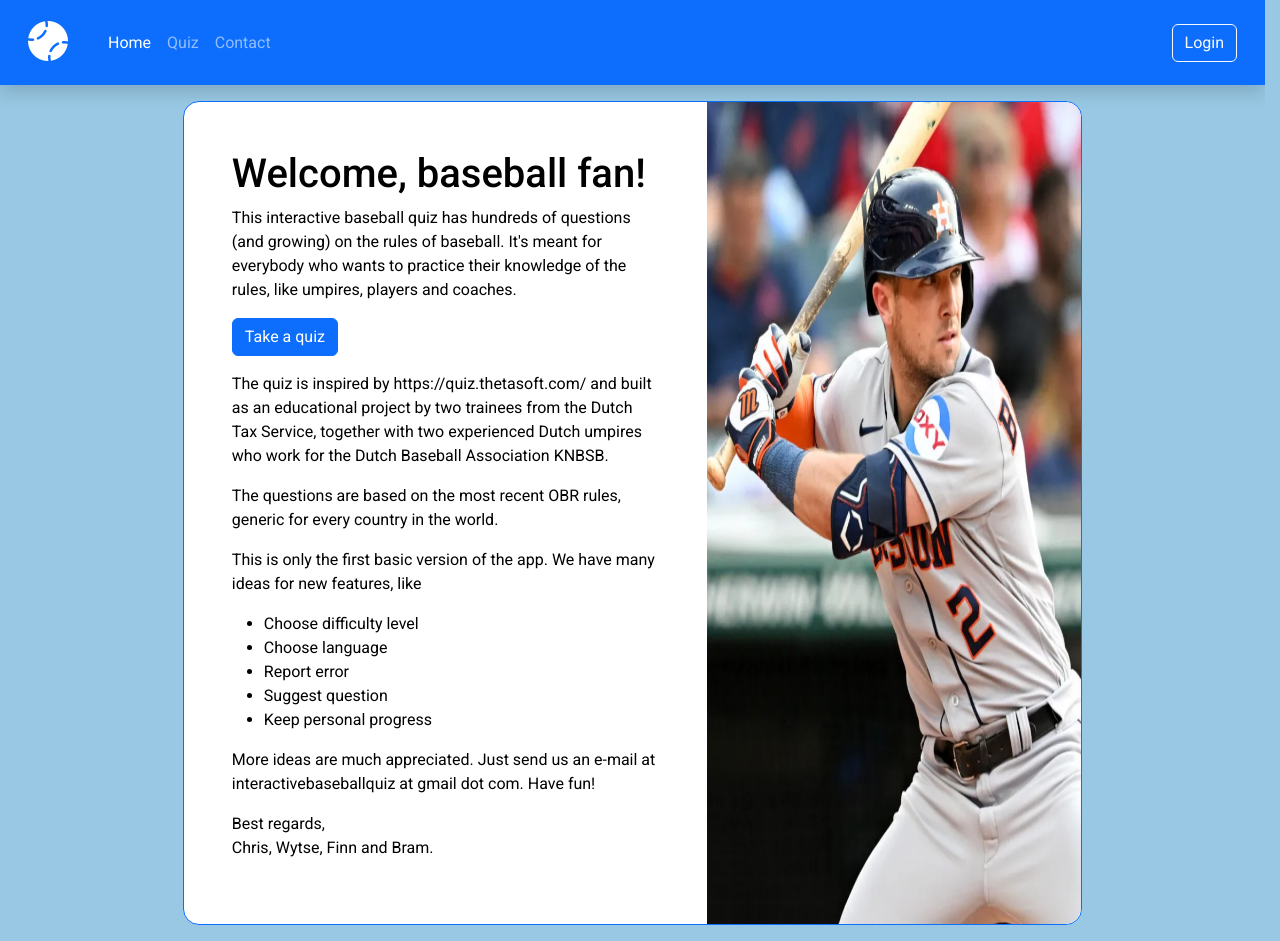
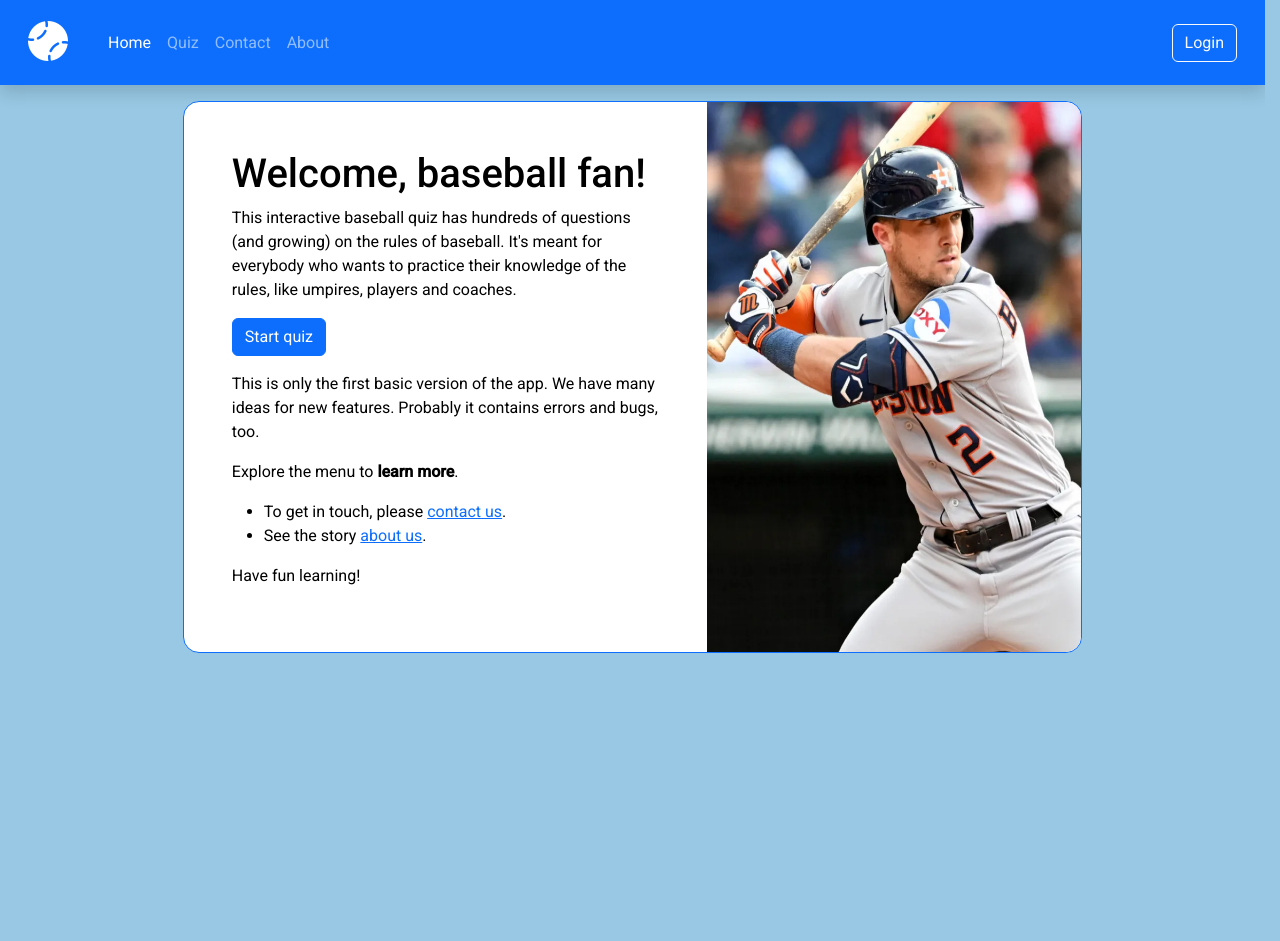
Before and after one commit to umpirequiz/umpire-quiz-frontend, an Angular app: page /home in a window 1280 px wide. After the commit the page ends 800 px from the top, so only its background shows below. Built offline with nearby package versions, Linux system fonts and the light colour scheme.

Commit message:
About added.

```diff
--- a/src/app/app.routes.ts
+++ b/src/app/app.routes.ts
@@ -10,12 +10,14 @@ import {QuestionComponent} from "./components/admin/question/question.component"
 import {authGuard} from "./guards/auth.guard";
 import {AdminComponent} from "./components/admin/admin.component";
 import {ContactComponent} from "./components/contact/contact.component";
+import {AboutComponent} from "./components/about/about.component";
 
 export const routes: Routes = [
   {path: 'home', component: HomeComponent},
   {path: 'login', component: LoginComponent},
   {path: 'register', component: RegisterComponent},
   {path: 'contact', component: ContactComponent},
+  {path: 'about', component: AboutComponent},
   {
     path: 'quiz', component: QuizComponent,
     children: [
--- /dev/null
+++ b/src/app/components/about/about.component.html
@@ -0,0 +1,43 @@
+<div class="container-fluid">
+  <div class="row d-flex justify-content-center align-items-center h-100">
+    <div class="col col-xl-10">
+      <div class="card border-primary" style="border-radius: 1rem;">
+        <div class="row g-0">
+          <div class="col-md-6 col-lg-7 d-flex align-items-center">
+            <div class="card-body p-4 p-lg-5 text-black">
+              <h2>About us</h2>
+              <p>
+                This app is inspired by https://quiz.thetasoft.com/ and built as an educational project by two trainees
+                from the Dutch Tax Service, together with two experienced Dutch umpires who work for the Dutch Baseball
+                Association KNBSB.
+              </p>
+              <p>
+                The questions are based on the most recent OBR rules, generic for every country in the world.
+              </p>
+              <p>
+                This is only the first basic version of the app. We have many ideas for new features, like
+              </p>
+              <ul>
+                <li>Choose difficulty level</li>
+                <li>Choose language</li>
+                <li>Report error</li>
+                <li>Suggest question</li>
+                <li>Keep personal progress</li>
+              </ul>
+              <p>
+                More ideas are much appreciated. Please <a routerLink="/contact">contact us</a>. Have fun!
+              </p>
+              <p>
+                Best regards, <BR> Chris, Wytse, Finn and <span routerLink="/admin">Bram.</span>
+              </p>
+            </div>
+          </div>
+          <div class="col-md-6 col-lg-5 d-none d-md-block">
+            <img src="/img/batter-action.webp" alt="homepage" class="img-fluid h-100"
+                 style="border-radius: 0 1rem 1rem 0;"/>
+          </div>
+        </div>
+      </div>
+    </div>
+  </div>
+</div>
--- a/src/app/components/contact/contact.component.html
+++ b/src/app/components/contact/contact.component.html
@@ -1 +1,31 @@
-<p>contact works!</p>
+<div class="container-fluid">
+  <div class="row d-flex justify-content-center align-items-start h-100">
+    <div class="col col-xl-10">
+      <div class="card border-primary" style="border-radius: 1rem;">
+        <div class="row g-0">
+          <div class="col-md-6 col-lg-7 d-flex align-items-start">
+            <div class="card-body p-4 p-lg-5 text-black">
+              <h2>Contact</h2>
+              <p> Do you want to contact us because you:</p>
+              <ul>
+                <li>❌ Want to report an error in one of the questions?</li>
+                <li>🆕 Have an idea for a new question?</li>
+                <li>🐞 Found a bug?</li>
+                <li>💡 Have a feature request?</li>
+                <li>⁉️ Have feedback or questions?</li>
+                <li>👍🏼 Want to give us kudos?</li>
+                <li>...</li>
+              </ul>
+              <p>Just send us an e-mail at <a href="mailto:interactivebaseballquiz@gmail.com">interactivebaseballquiz&#64;gmail.com</a>!</p>
+
+            </div>
+          </div>
+          <div class="col-md-6 col-lg-5 d-none d-md-block">
+            <img src="/img/bunt.jpg" alt="bunting" class="img-fluid "
+                 style="border-radius: 0 1rem 1rem 0;"/>
+          </div>
+        </div>
+      </div>
+    </div>
+  </div>
+</div>
--- a/src/app/components/contact/contact.component.ts
+++ b/src/app/components/contact/contact.component.ts
@@ -1,9 +1,12 @@
 import { Component } from '@angular/core';
+import {RouterLink} from "@angular/router";
 
 @Component({
   selector: 'app-contact',
   standalone: true,
-  imports: [],
+  imports: [
+    RouterLink
+  ],
   templateUrl: './contact.component.html',
   styleUrl: './contact.component.scss'
 })
--- a/src/app/components/home/home.component.html
+++ b/src/app/components/home/home.component.html
@@ -1,9 +1,9 @@
 <div class="container-fluid">
-  <div class="row d-flex justify-content-center align-items-center h-100">
+  <div class="row d-flex justify-content-center align-items-start h-100">
     <div class="col col-xl-10">
       <div class="card border-primary" style="border-radius: 1rem;">
         <div class="row g-0">
-          <div class="col-md-6 col-lg-7 d-flex align-items-center">
+          <div class="col-md-6 col-lg-7 d-flex align-items-start">
             <div class="card-body p-4 p-lg-5 text-black">
               <h1>Welcome, baseball fan!</h1>
               <p>
@@ -12,37 +12,22 @@
                 players and coaches.
               </p>
               <p>
-                <button class="btn btn-primary" routerLink="/quiz">Take a quiz</button>
+                <button class="btn btn-primary" routerLink="/quiz">Start quiz</button>
               </p>
               <p>
-                The quiz is inspired by https://quiz.thetasoft.com/ and built as an educational project by two trainees
-                from the Dutch Tax Service, together with two experienced Dutch umpires who work for the Dutch Baseball
-                Association KNBSB.
+                This is only the first basic version of the app. We have many ideas for new features. Probably it contains errors and bugs, too.
               </p>
               <p>
-                The questions are based on the most recent OBR rules, generic for every country in the world.
-              </p>
-              <p>
-                This is only the first basic version of the app. We have many ideas for new features, like</p>
+                Explore the menu to <b>learn more</b>.</p>
               <ul>
-                <li>Choose difficulty level</li>
-                <li>Choose language</li>
-                <li>Report error</li>
-                <li>Suggest question</li>
-                <li>Keep personal progress</li>
+                <li>To get in touch, please <a routerLink="/contact">contact us</a>.</li>
+                <li>See the story <a routerLink="/about">about us</a>.</li>
               </ul>
-              <p>
-                More ideas are much appreciated.
-                Just send us an e-mail at interactivebaseballquiz at gmail dot com.
-                Have fun!
-              </p>
-              <p>
-                Best regards, <BR> Chris, Wytse, Finn and <span routerLink="/admin">Bram.</span>
-              </p>
+              <p>Have fun learning!</p>
             </div>
           </div>
           <div class="col-md-6 col-lg-5 d-none d-md-block">
-            <img src="/img/batter-action.webp" alt="login form" class="img-fluid h-100"
+            <img src="/img/batter-action.webp" alt="homepage" class="img-fluid h-100"
                  style="border-radius: 0 1rem 1rem 0;"/>
           </div>
         </div>
--- a/src/app/components/nav-bar/nav-bar.component.html
+++ b/src/app/components/nav-bar/nav-bar.component.html
@@ -15,6 +15,9 @@
         </li>
         <li class="nav-item">
           <a class="nav-link" routerLinkActive="active" routerLink="/contact">Contact</a>
+        </li>
+        <li class="nav-item">
+          <a class="nav-link" routerLinkActive="active" routerLink="/about">About</a>
         </li>
         @if (isLoggedIn$ | async) {
           <li class="nav-item">
```
Also changed, not shown: src/app/components/about/about.component.ts (added, +15 -0 lines), public/img/bunt.jpg (added), src/app/components/about/about.component.scss (added), 1 other file (tests, documents, lock files or other folders).
